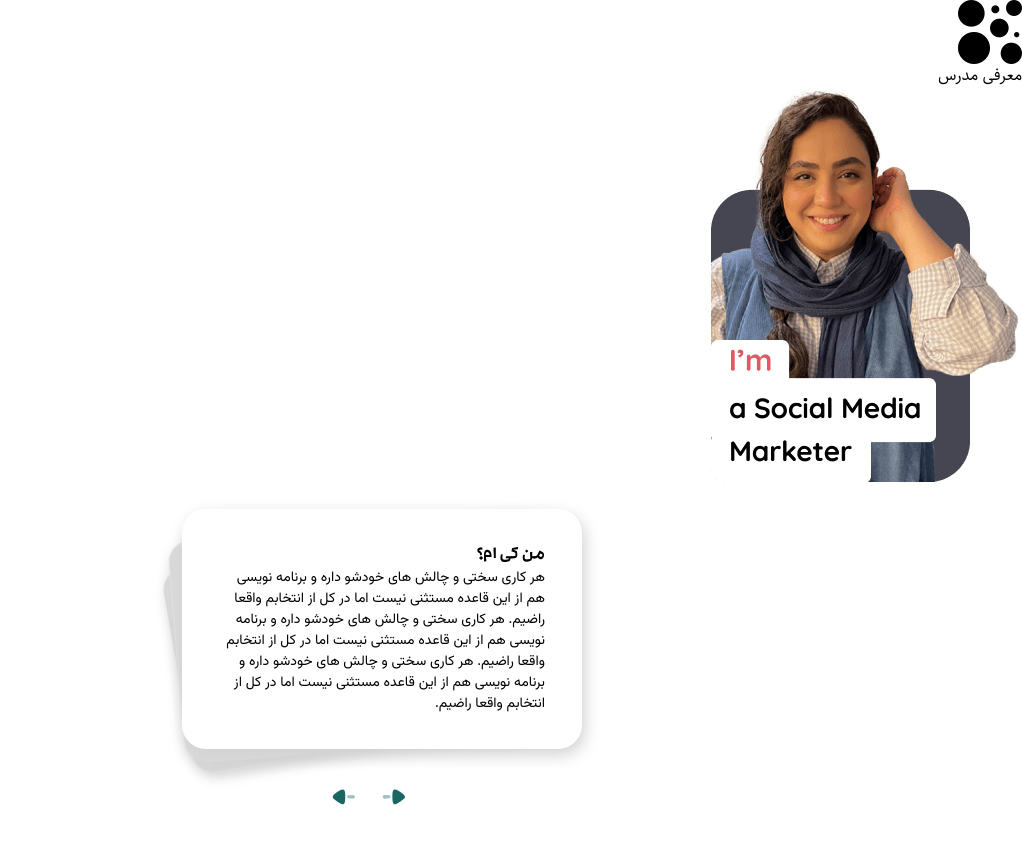
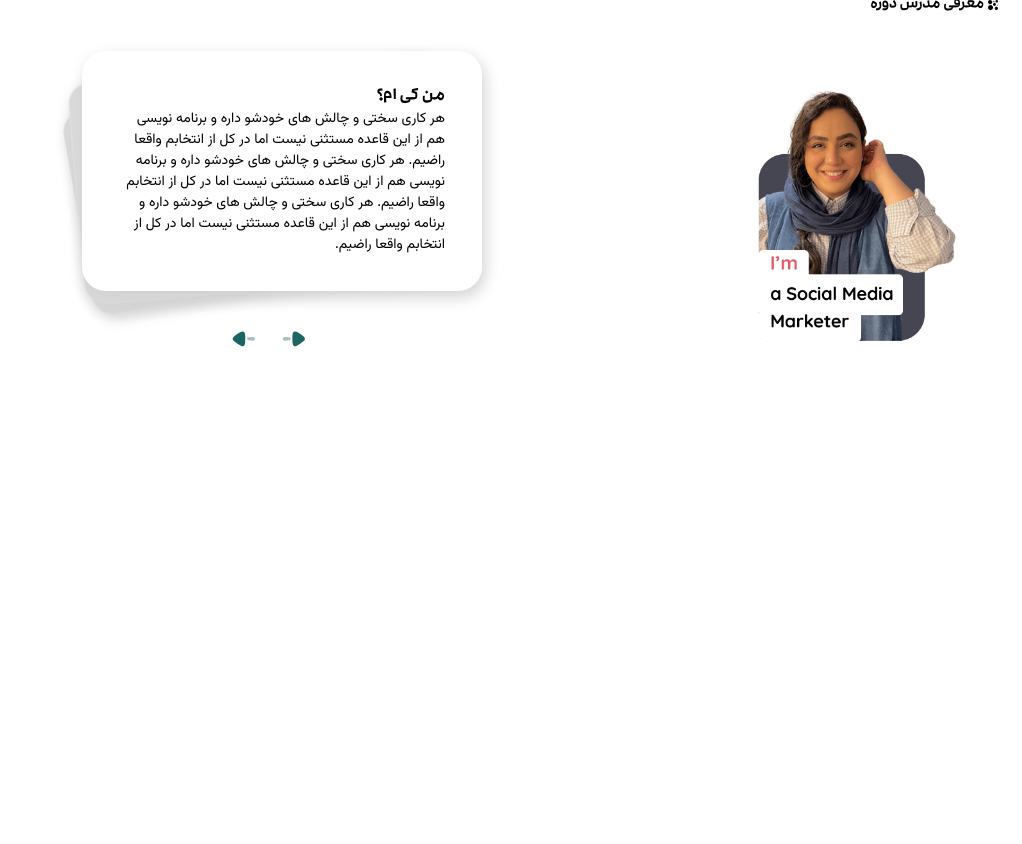
Before and after one commit to alizeinodin/kivy, a React (Create React App) app: page / in a window 1280 px wide. Shown: the top 844 px of the page, without its empty margins (258-1280 px from the left). After the commit the page ends 800 px from the top, so only its background shows below. Built offline with nearby package versions, Linux system fonts and the light colour scheme.

Commit message:
add style for IntroducingInstructor

```diff
--- a/src/App.js
+++ b/src/App.js
@@ -7,6 +7,7 @@ import IntroducingInstructor from './components/IntroducingInstructor/Introducin
 function App() {
   return (
    <IntroducingInstructor/>
+  // <Slider/>
     // <Router>
     //   <Routes>
     //     <Route path="/" element={<RegisterForm />} />
--- /dev/null
+++ b/src/components/IntroducingInstructor/IntroducingInstructor.css
@@ -0,0 +1,51 @@
+.IntroducingInstructor {
+  display: flex;
+  align-items: center;
+  flex-direction: column;
+  justify-content: center;
+  width: 100vw;
+  height: 400px;
+  box-sizing: border-box;
+}
+.IntroducingInstructor-header {
+  display: flex;
+  align-items: center;
+  justify-content: flex-start;
+  width: 100%;
+  padding-right: 24px;
+}
+.IntroducingInstructor-header-img {
+  width: 10px;
+  height: 10px;
+  margin-left: 4px;
+}
+.IntroducingInstructor-header-title {
+  font-size: 14px;
+  color: black;
+  font-family: "SGKara SemiBold";
+}
+.IntroducingInstructor-content {
+  display: flex;
+  align-items: center;
+  justify-content: center;
+  width: 90%;
+  margin-top: 10px;
+}
+.IntroducingInstructor-content-img {
+  width: 200px;
+  height: 253px;
+  align-self: center;
+}
+@media screen and (max-width: 576px) {
+  .IntroducingInstructor {
+    height: auto;
+  }
+  .IntroducingInstructor-content {
+    flex-direction: column;
+    justify-content: space-between;
+    height: 90%;
+  }
+  .IntroducingInstructor-content-img {
+    margin-bottom: 40px;
+  }
+}
--- a/src/components/IntroducingInstructor/IntroducingInstructor.jsx
+++ b/src/components/IntroducingInstructor/IntroducingInstructor.jsx
@@ -2,12 +2,13 @@ import React, { Fragment, useRef } from "react";
 import Slider from "./Slider/Slider";
 import icon from "./../../imgs/tempimg/abstract.png";
 import teacher from "./../../imgs/tempimg/400x500 (2).png";
+import './IntroducingInstructor.css'
 const IntroducingInstructor = () => {
   return (
     <div className="IntroducingInstructor">
       <div className="IntroducingInstructor-header">
         <img src={icon} className="IntroducingInstructor-header-img" />
-        <p className="IntroducingInstructor-header-title">معرفی مدرس</p>
+        <p className="IntroducingInstructor-header-title"> معرفی مدرس دوره</p>
       </div>
       <div className="IntroducingInstructor-content">
         <img src={teacher} className="IntroducingInstructor-content-img" />
--- a/src/components/IntroducingInstructor/Slider/Slider.css
+++ b/src/components/IntroducingInstructor/Slider/Slider.css
@@ -24,7 +24,7 @@
   align-items: center;
   justify-content: center;
   width: 100px;
-  margin-top: 40px;
+  padding-top: 40px;
 }
 .slide-content {
   display: flex;
--- a/src/components/IntroducingInstructor/Slider/Slider.jsx
+++ b/src/components/IntroducingInstructor/Slider/Slider.jsx
@@ -36,17 +36,16 @@ const Slider = () => {
           <h3 className="content-title">من کی ام؟</h3>
           <p className="content-description">
             هر کاری سختی و چالش های خودشو داره و برنامه نویسی هم از این قاعده
-            مستثنی ‌نیست اما در کل از انتخابم واقعا راضیم.
-            هر کاری سختی و چالش های خودشو داره و برنامه نویسی هم از این قاعده
-            مستثنی ‌نیست اما در کل از انتخابم واقعا راضیم.
-            هر کاری سختی و چالش های خودشو داره و برنامه نویسی هم از این قاعده
-            مستثنی ‌نیست اما در کل از انتخابم واقعا راضیم.
+            مستثنی ‌نیست اما در کل از انتخابم واقعا راضیم. هر کاری سختی و چالش
+            های خودشو داره و برنامه نویسی هم از این قاعده مستثنی ‌نیست اما در کل
+            از انتخابم واقعا راضیم. هر کاری سختی و چالش های خودشو داره و برنامه
+            نویسی هم از این قاعده مستثنی ‌نیست اما در کل از انتخابم واقعا راضیم.
           </p>
         </div>
       </SwiperSlide>
       <SwiperSlide className="swSlide">
         <div className="slide-content">
-          <h3 className="content-title">  چرا؟</h3>
+          <h3 className="content-title"> چرا؟</h3>
           <p className="content-description">
             هر کاری سختی و چالش های خودشو داره و برنامه نویسی هم از این قاعده
             مستثنی ‌نیست اما در کل از انتخابم واقعا راضیم.
@@ -63,7 +62,7 @@ const Slider = () => {
         </div>
       </SwiperSlide>
       <div className="next-pre">
-        <svg ref={next}>
+        <svg ref={pre}>
           <path
             opacity="0.4"
             d="M7.12872 6.34863L2.5608 5.94466C1.53567 5.94466 0.704529 6.7839 0.704529 7.81901C0.704529 8.85412 1.53567 9.69336 2.5608 9.69336L7.12872 9.28938C7.93292 9.28938 8.58491 8.63105 8.58491 7.81901C8.58491 7.00561 7.93292 6.34863 7.12872 6.34863"
@@ -75,7 +74,7 @@ const Slider = () => {
           ></path>
         </svg>
 
-        <svg ref={pre}>
+        <svg ref={next}>
           <path
             opacity="0.4"
             d="M16.5073 6.34863L21.0752 5.94466C22.1003 5.94466 22.9315 6.7839 22.9315 7.81901C22.9315 8.85412 22.1003 9.69336 21.0752 9.69336L16.5073 9.28938C15.7031 9.28938 15.0511 8.63105 15.0511 7.81901C15.0511 7.00561 15.7031 6.34863 16.5073 6.34863"
```
